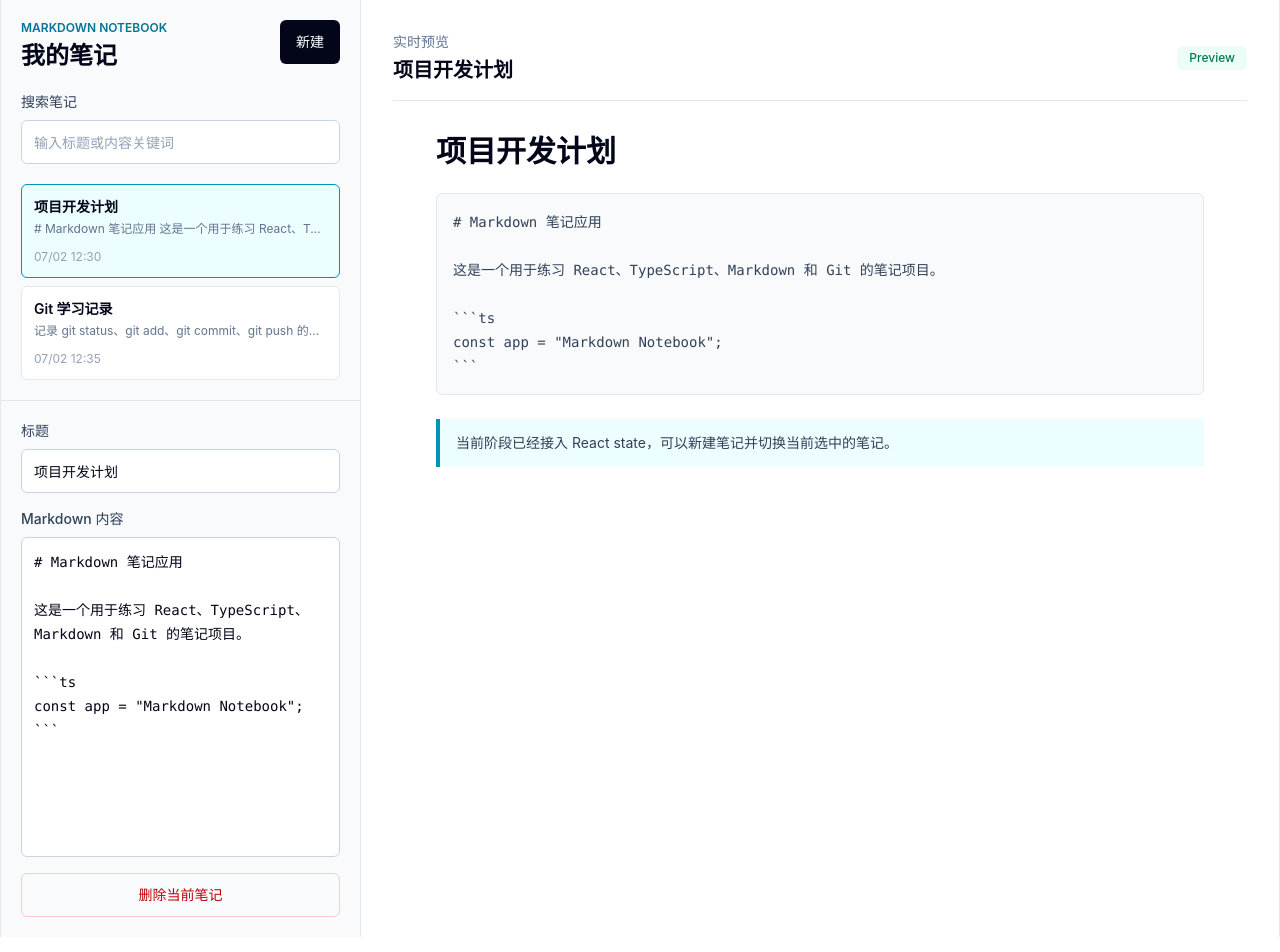
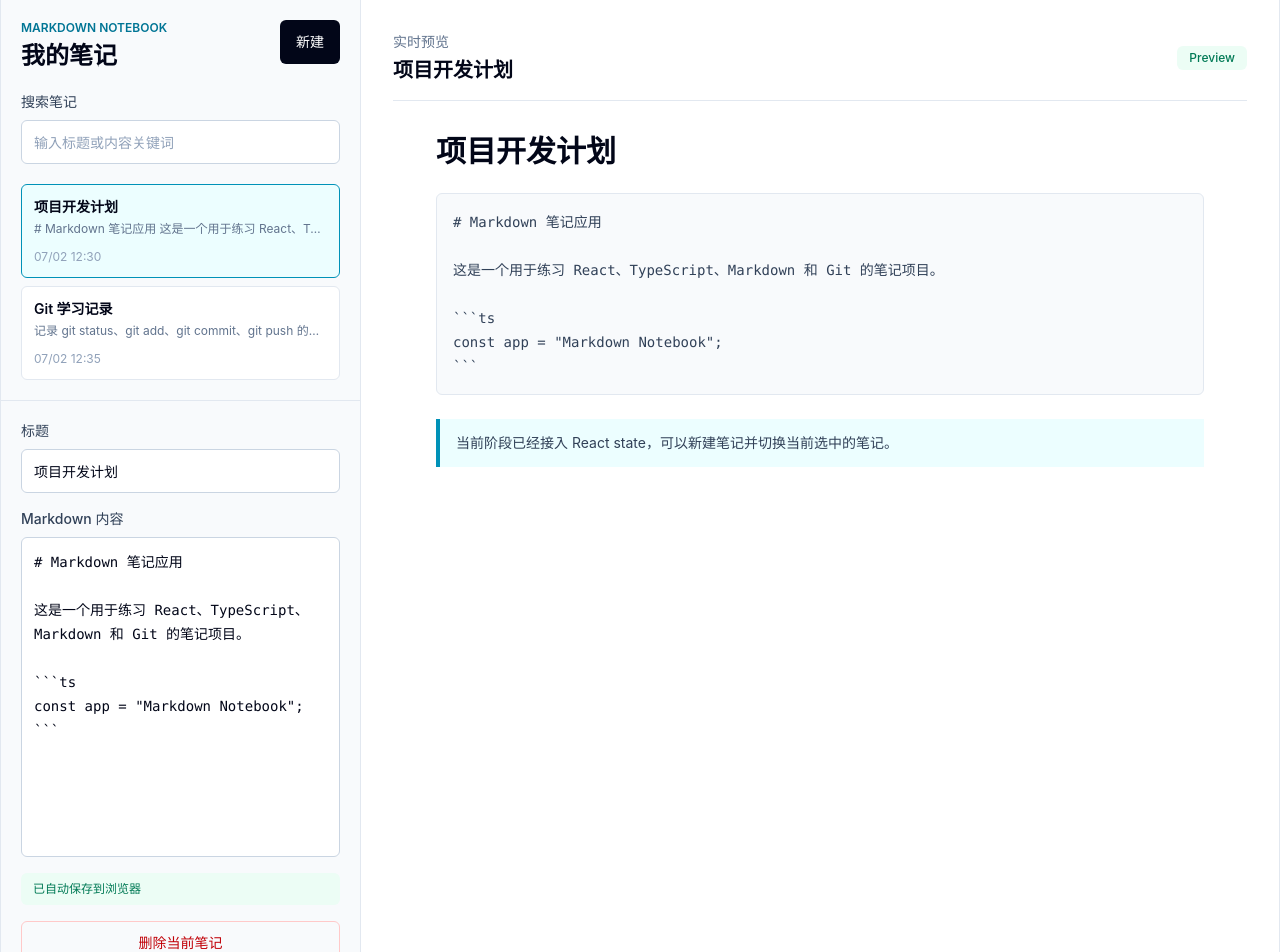
Before and after one commit to tomjerry-tech/markdown-notebook, a React (Vite) app: page / in a window 1280 px wide. Shown: the top 952 px of the page. Built offline with nearby package versions, Linux system fonts and the light colour scheme.

Commit message:
实现编辑和自动保存

```diff
--- a/src/App.tsx
+++ b/src/App.tsx
@@ -2,7 +2,10 @@ import { useMemo, useState } from 'react'
 import { MarkdownPreview } from './components/MarkdownPreview'
 import { NoteEditor } from './components/NoteEditor'
 import { NoteList } from './components/NoteList'
+import { useLocalStorage } from './hooks/useLocalStorage'
 import type { Note } from './types/note'
+
+const STORAGE_KEY = 'markdown-notes'
 
 const initialNotes: Note[] = [
   {
@@ -35,8 +38,8 @@ function createEmptyNote(): Note {
 }
 
 function App() {
-  const [notes, setNotes] = useState<Note[]>(initialNotes)
-  const [selectedNoteId, setSelectedNoteId] = useState(initialNotes[0].id)
+  const [notes, setNotes] = useLocalStorage<Note[]>(STORAGE_KEY, initialNotes)
+  const [selectedNoteId, setSelectedNoteId] = useState(notes[0]?.id)
 
   const selectedNote = useMemo(
     () => notes.find((note) => note.id === selectedNoteId) ?? notes[0],
@@ -50,6 +53,20 @@ function App() {
     setSelectedNoteId(newNote.id)
   }
 
+  function handleUpdateNote(noteId: string, updates: Pick<Note, 'title' | 'content'>) {
+    setNotes((currentNotes) =>
+      currentNotes.map((note) =>
+        note.id === noteId
+          ? {
+              ...note,
+              ...updates,
+              updatedAt: new Date().toISOString(),
+            }
+          : note,
+      ),
+    )
+  }
+
   return (
     <main className="min-h-dvh bg-[#f6f7f4] text-slate-950">
       <div className="mx-auto grid min-h-dvh max-w-7xl grid-cols-1 gap-0 border-x border-slate-200 bg-white lg:grid-cols-[360px_minmax(0,1fr)]">
@@ -61,7 +78,7 @@ function App() {
             selectedNoteId={selectedNote?.id}
           />
           {selectedNote ? (
-            <NoteEditor key={selectedNote.id} note={selectedNote} />
+            <NoteEditor note={selectedNote} onUpdateNote={handleUpdateNote} />
           ) : (
             <div className="p-5 text-sm text-slate-500">还没有可编辑的笔记。</div>
           )}
--- a/src/components/NoteEditor.tsx
+++ b/src/components/NoteEditor.tsx
@@ -2,9 +2,24 @@ import type { Note } from '../types/note'
 
 type NoteEditorProps = {
   note: Note
+  onUpdateNote: (noteId: string, updates: Pick<Note, 'title' | 'content'>) => void
 }
 
-export function NoteEditor({ note }: NoteEditorProps) {
+export function NoteEditor({ note, onUpdateNote }: NoteEditorProps) {
+  function handleTitleChange(title: string) {
+    onUpdateNote(note.id, {
+      title,
+      content: note.content,
+    })
+  }
+
+  function handleContentChange(content: string) {
+    onUpdateNote(note.id, {
+      title: note.title,
+      content,
+    })
+  }
+
   return (
     <section className="flex min-h-0 flex-1 flex-col gap-4 p-5">
       <div>
@@ -13,9 +28,10 @@ export function NoteEditor({ note }: NoteEditorProps) {
         </label>
         <input
           className="mt-2 h-11 w-full rounded-md border border-slate-300 bg-white px-3 text-sm outline-none transition focus:border-cyan-600 focus:ring-2 focus:ring-cyan-100"
-          defaultValue={note.title}
           id="note-title"
+          onChange={(event) => handleTitleChange(event.target.value)}
           type="text"
+          value={note.title}
         />
       </div>
 
@@ -25,11 +41,16 @@ export function NoteEditor({ note }: NoteEditorProps) {
         </label>
         <textarea
           className="mt-2 min-h-80 flex-1 resize-none rounded-md border border-slate-300 bg-white px-3 py-3 font-mono text-sm leading-6 outline-none transition focus:border-cyan-600 focus:ring-2 focus:ring-cyan-100"
-          defaultValue={note.content}
           id="note-content"
+          onChange={(event) => handleContentChange(event.target.value)}
           placeholder="输入 Markdown 内容"
           spellCheck={false}
+          value={note.content}
         />
+      </div>
+
+      <div className="rounded-md bg-emerald-50 px-3 py-2 text-xs font-medium text-emerald-700">
+        已自动保存到浏览器
       </div>
 
       <button
--- /dev/null
+++ b/src/hooks/useLocalStorage.ts
@@ -0,0 +1,19 @@
+import { useEffect, useState } from 'react'
+
+export function useLocalStorage<T>(key: string, initialValue: T) {
+  const [value, setValue] = useState<T>(() => {
+    try {
+      const storedValue = localStorage.getItem(key)
+
+      return storedValue ? (JSON.parse(storedValue) as T) : initialValue
+    } catch {
+      return initialValue
+    }
+  })
+
+  useEffect(() => {
+    localStorage.setItem(key, JSON.stringify(value))
+  }, [key, value])
+
+  return [value, setValue] as const
+}
```
